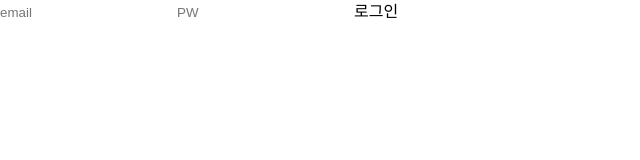
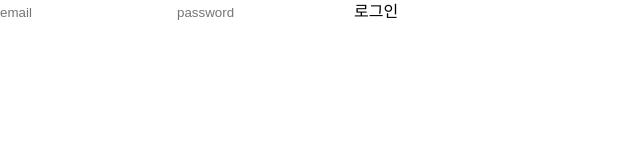
Before and after one commit to pnh135/scene-stealer, a React (Vite) app: page /main/login in a window 1280 px wide. Shown: the top 160 px of the page, without its empty margins (0-640 px from the left). Built offline with nearby package versions, Linux system fonts and the light colour scheme.

Commit message:
Feat : 로그인 기능 추가

```diff
--- a/src/pages/LoginPage.jsx
+++ b/src/pages/LoginPage.jsx
@@ -1,18 +1,38 @@
+import { useState } from 'react';
 import supabase from '../supabase/Client';
 
 const LoginPage = () => {
-  //연결 확인용 함수
+  const [email, setemail] = useState('');
+  const [password, setpassword] = useState('');
+
   const login = async () => {
-    const { data, error } = await supabase.auth.signInWithPassword({
-      email: email,
-      password: password
-    });
+    e.preventDefault();
+
+    try {
+      const { error } = await supabase.auth.signInWithPassword({
+        email,
+        password
+      });
+
+      if (error) throw error;
+
+      alert('로그인 성공!');
+    } catch (error) {
+      alert(error.message);
+      console.error('로그인 오류:', error);
+    }
   };
 
   return (
-    <form>
-      <input placeholder="email"></input>
-      <input placeholder="PW"></input>
+    <form onSubmit={login}>
+      <input placeholder="email" type="email" value={email} onChange={(e) => setemail(e.target.value)} required />
+      <input
+        placeholder="password"
+        type="password"
+        value={password}
+        onChange={(e) => setpassword(e.target.value)}
+        required
+      />
       <button>로그인</button>
     </form>
   );
```
